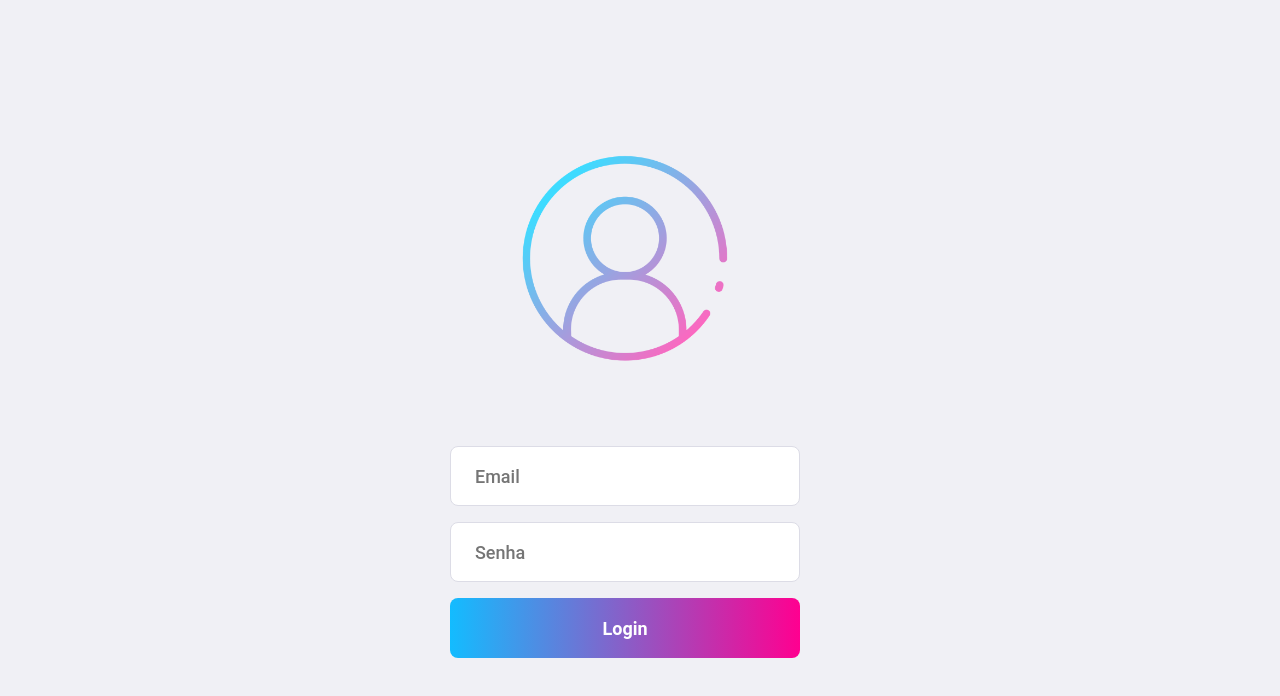
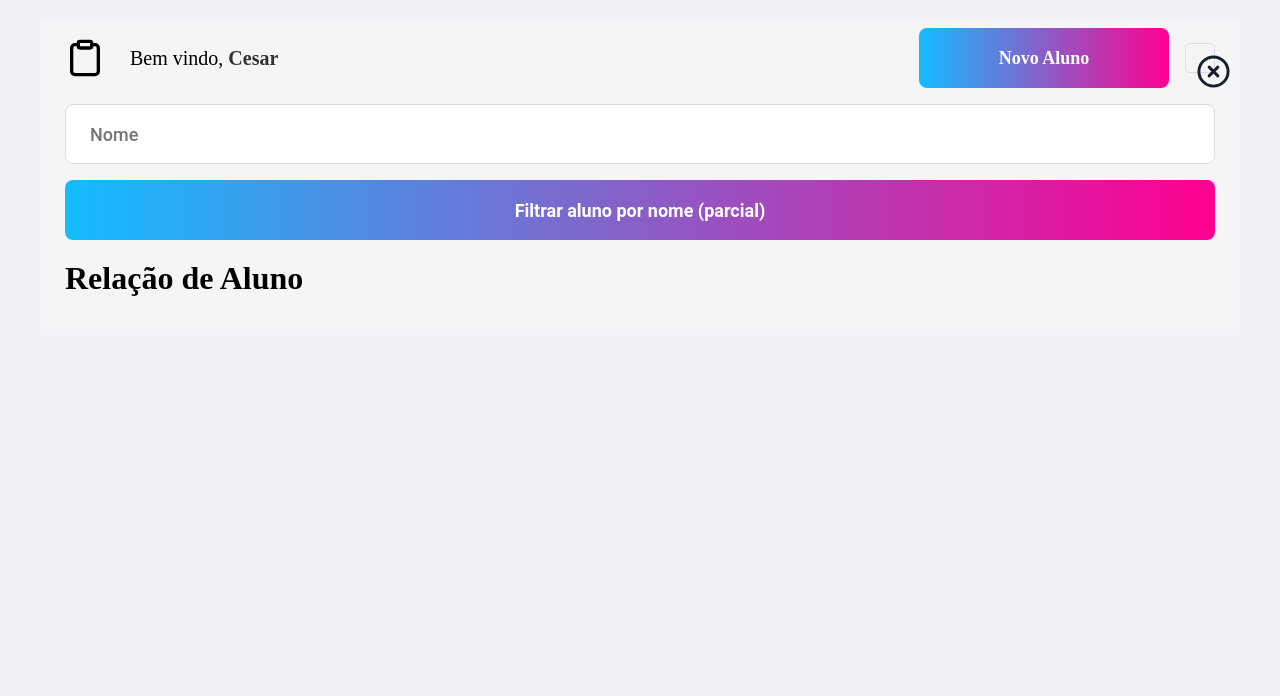
Before and after one commit to cesaralvesbr/projeto-alunos-plus, a React (Create React App) app: page / in a window 1280 px wide. Shown: the top 696 px of the page. Built offline with nearby package versions, Linux system fonts and the light colour scheme.

Commit message:
Estilizado projeto alunos (header)

```diff
--- a/package.json
+++ b/package.json
@@ -12,6 +12,7 @@
     "@types/react-dom": "^18.0.7",
     "react": "^18.2.0",
     "react-dom": "^18.2.0",
+    "react-icons": "^4.6.0",
     "react-router-dom": "^5.2.0",
     "react-scripts": "5.0.1",
     "typescript": "^4.8.4",
--- /dev/null
+++ b/src/components/Alunos/Header.tsx
@@ -0,0 +1,24 @@
+import React from "react";
+import { Link } from "react-router-dom";
+import './styles.css'
+
+import { FiXCircle, FiClipboard } from 'react-icons/fi';
+export default function Header() {
+    return (
+        <>
+            <header>
+                <FiClipboard size={40} />
+                <span>Bem vindo, <strong>Cesar</strong></span>
+                <Link className="button" to={'aluno/novo'}>Novo Aluno</Link>
+                <button type="button">
+                    <FiXCircle size={35} color="#17202a" />
+                </button>
+            </header>
+            <form>
+                <input type="text" placeholder="Nome" />
+                <button type="button" className="button">Filtrar aluno por nome (parcial)</button>
+            </form>
+            <h1>Relação de Aluno</h1>
+        </>
+    )
+}
--- /dev/null
+++ b/src/components/Alunos/RelacaoAlunos.tsx
@@ -0,0 +1,3 @@
+export default function RelacaoAlunos() {
+
+}
--- a/src/components/Alunos/index.tsx
+++ b/src/components/Alunos/index.tsx
@@ -1,10 +1,11 @@
-import React from "react";
+import Header from './Header'
 import './styles.css'
 
-export default function Alunos(){
-    return(
+
+export default function Alunos() {
+    return (
         <div className="aluno-container">
-            <h1>Lista de Aluno</h1>
+           <Header/>
         </div>
     )
 }
--- a/src/components/Alunos/styles.css
+++ b/src/components/Alunos/styles.css
@@ -0,0 +1,98 @@
+
+.aluno-container{
+    width: 100%;
+    max-width: 1200px;
+    padding: 8px 25px;
+    margin: 20px auto;
+    background-color: #f5f5f6;
+}
+
+.aluno-container header{
+    display: flex;
+    align-items: center;
+}
+
+.aluno-container header span{
+    font-size: 20px;
+    margin-left: 25px;
+}
+
+.aluno-container header span strong{
+    color: #333333;
+}
+
+.aluno-container header img{
+    height: 50px;
+}
+
+.aluno-container header a {
+    width: 250px;
+    margin-left: auto;
+    margin-top: 0;
+}
+
+.aluno-container header button{
+    height: 30px;
+    width: 30px;
+    padding: 10px;
+    border-radius: 5px;
+    border: 1px solid #DCDCE6;
+    background: transparent;
+    margin-left: 16px;
+    transition: border-color 0.5s;
+}
+
+.aluno-container header button:hover{
+    border-color: #201465;
+}
+
+.aluno-container h1{
+    margin-top: 20px;
+    margin-bottom: 24px;
+}
+.aluno-container .buttonFiltrar {
+    background-color:  #201465;
+    color:  white;
+}
+.aluno-container ul{
+    display: grid;
+    padding: 0 25px;
+    grid-template-columns: repeat(2, 1fr);
+    grid-gap: 33px;
+    list-style: none;
+}
+
+.aluno-container ul li{
+   background-color: #ffffff;
+   padding: 10px;
+   border-radius: 10px;
+   position: relative;
+}
+
+.aluno-container ul li button{
+    position: absolute;
+    right: 25px;
+    top: 25px;
+    border: 0;
+    background: transparent;
+}
+
+.aluno-container ul li button + button{
+    top: 50px;
+}
+
+.aluno-container ul li button:hover{
+    opacity: 0.8;
+}
+
+.aluno-container ul li strong{
+   display: block;
+   margin-bottom: 16px;
+   color: #41414D;
+}
+
+.aluno-container ul li p {
+    color: #737380;
+    line-height: 21px;
+    font-size: 16px;
+}
--- a/src/routes.tsx
+++ b/src/routes.tsx
@@ -8,7 +8,8 @@ export default function Routes() {
     return (
         <BrowserRouter>
             <Switch>
-                <Route path="/" exact component={Login} />
+                {/* <Route path="/" exact component={Login} /> */}
+                <Route path="/" exact component={Alunos} />
                 <Route path="/alunos" component={Alunos} />
             </Switch>
         </BrowserRouter>
```
Also changed, not shown: 1 other file (tests, documents, lock files or other folders).
